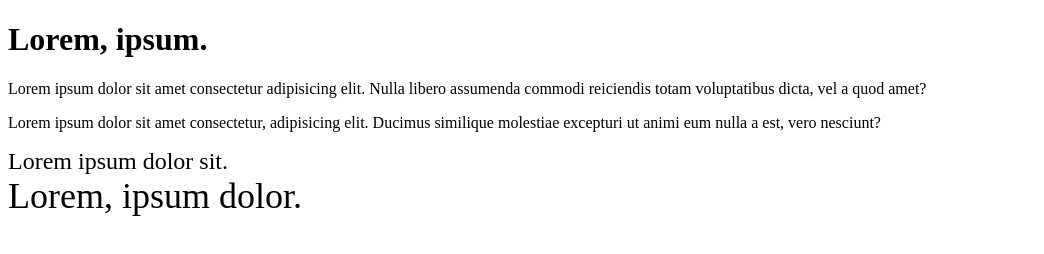
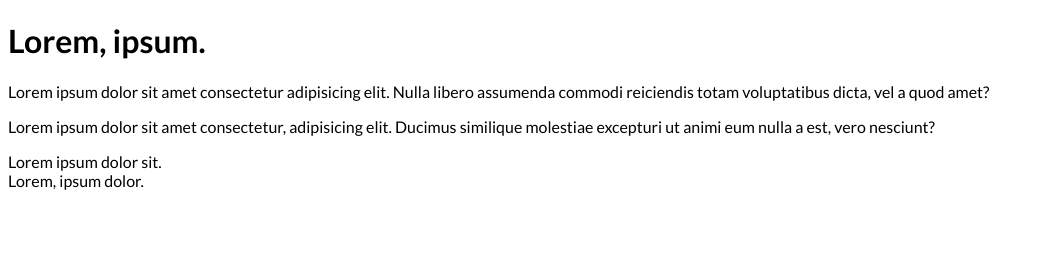
Before and after one commit to ValeriyaDidenko/-, a plain HTML site: page index.html in a window 1280 px wide. Shown: the whole page, without its empty margins (0-1044 px from the left). Drawn offline with Linux system fonts and the light colour scheme.

Commit message:
Add style of fonts

```diff
--- a/index.html
+++ b/index.html
@@ -5,6 +5,9 @@
     <meta name="viewport" content="width=device-width, initial-scale=1.0" />
     <title>Document</title>
     <link rel="stylesheet" href="./style.css" />
+    <link rel="preconnect" href="https://fonts.googleapis.com">
+    <link rel="preconnect" href="https://fonts.gstatic.com" crossorigin>
+    <link href="https://fonts.googleapis.com/css2?family=Lato:ital,wght@0,100;0,300;0,400;0,700;0,900;1,100;1,300;1,400;1,700;1,900&display=swap" rel="stylesheet">
   </head>
   <body>
     <h1>Lorem, ipsum.</h1>
--- a/style.css
+++ b/style.css
@@ -1,35 +1,19 @@
-html {
-    font-size: 16px;
-}
-
-/* body {
-    font-size: 16px;
-} */
-
-p {
-    /* text-align: ; */
-    font-size: 1rem;
-    /* font-family: ; */
-}
-
-
-
 /*
 Абсолютні одиниці виміру: px
 Відносні одиниці виміру:  em (1em = 100%,% від шрифта батьк. ел.)
                         rem (1rem = 100% від рутового ел.)
-                        vw (100vw - 100% видимої частини вікна браузера)
+                        vw|vh (1vw - 1% видимої частини вікна браузера)
 */
 
 
-h1 {
-    font-size: 2rem;
+/* p {
+    text-align: ;
+    font-size: 1rem;
+    font-family: ;
+} */
+
+body {
+    font-family: Lato, sans-serif;
+    font-weight: 400;
+    font-style: normal;
 }
-
-div {
-    font-size: 1.5rem;
-}
-
-article {
-    font-size: 2.25rem;
-}
```
